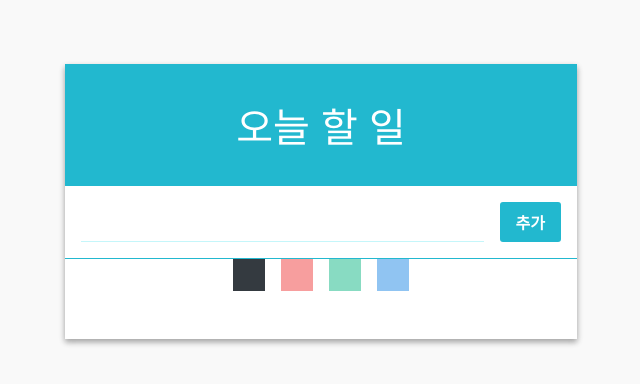
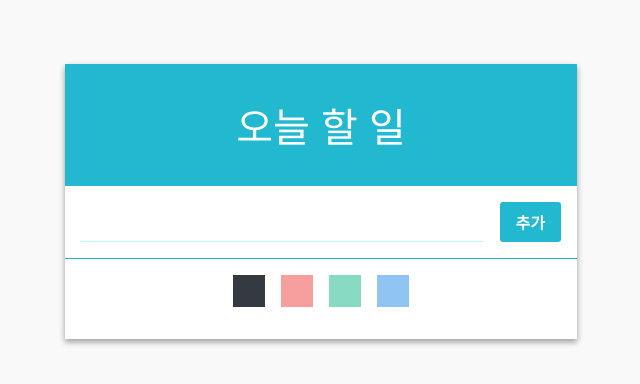
Before and after one commit to Funncy/react-todo-list, a React (Create React App) app: page / in a window 1280 px wide. Shown: the top 384 px of the page, without its empty margins (319-959 px from the left). Built offline with nearby package versions, Linux system fonts and the light colour scheme.

Commit message:
Add padding in Palette.css

```diff
--- a/src/components/Palette.css
+++ b/src/components/Palette.css
@@ -1,4 +1,5 @@
 .palette {
+	padding: 1rem;
 	display: flex;
 	justify-content: center;
 }
--- a/src/todoState.js
+++ b/src/todoState.js
@@ -1,4 +1,5 @@
-import { atom } from 'recoil';
+import { atom, selector } from 'recoil';
+import colorState from './colorState';
 
 const todoState = atom({
 	key: 'todoState',
```
